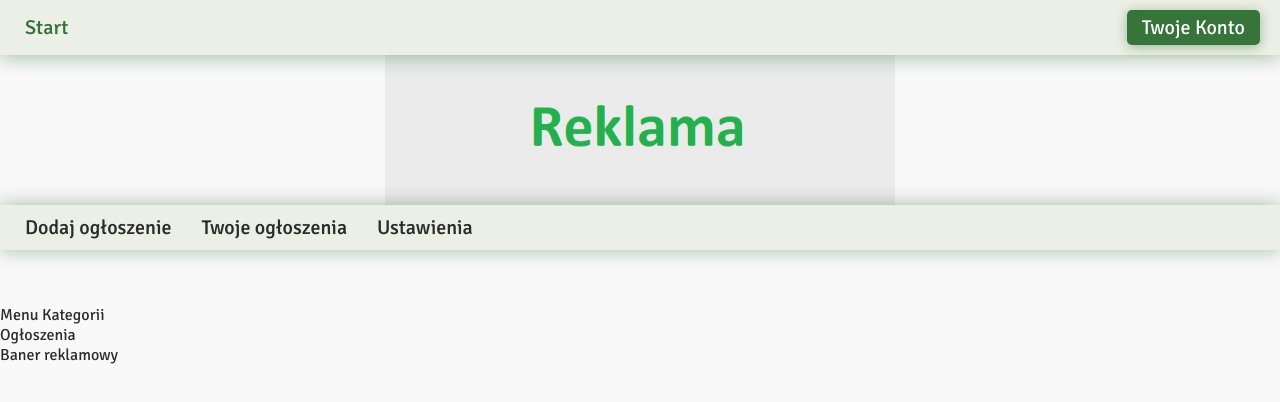
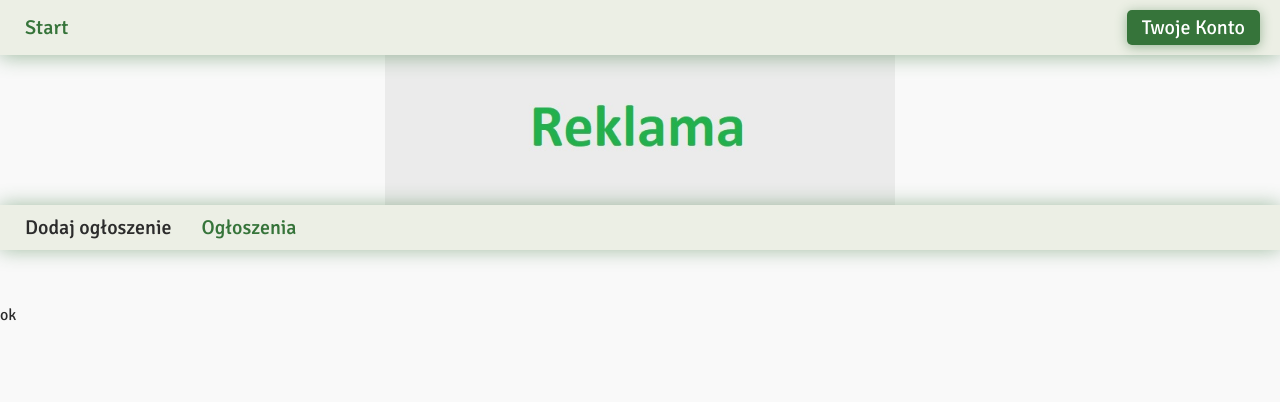
Before and after one commit to Paullina26/advertising_service, a React (Create React App) app in the folder client/: page / in a window 1280 px wide. Shown: the top 402 px of the page. Built offline with nearby package versions, Linux system fonts and the light colour scheme.

Commit message:
change navigate, fixed rotes

```diff
--- a/client/src/App.js
+++ b/client/src/App.js
@@ -5,8 +5,6 @@ import { GlobalStyle } from 'styles/GlobalStyle.style';
 import Layout from 'templates/Layout';
 import RoutesComponent from 'routes';
 import GlobalProvider from 'utils/GlobalContext';
-import LayoutUserPanel from 'templates/LayoutUserPanel';
-import Banner from 'components/Banners/Banner';
 
 function App() {
   return (
@@ -15,7 +13,6 @@ function App() {
         <GlobalStyle />
         <GlobalProvider>
           <Layout>
-            {/* <Banner /> */}
             <RoutesComponent />
           </Layout>
         </GlobalProvider>
--- a/client/src/components/Form/Login.js
+++ b/client/src/components/Form/Login.js
@@ -27,11 +27,21 @@ const Login = () => {
         password: password,
       }),
     })
-      .then(response => response.json())
+      .then(response => {
+        console.log(response.status);
+        if (response.status === 404) {
+          console.log('pokaz komunikat');
+          // https://www.npmjs.com/package/react-toastify
+          //nie mam takigo użytkownika
+          throw new Error('No user');
+        } else {
+          return response.json();
+        }
+      })
       .then(data => {
         localStorage.setItem('TOKEN', data.token);
-        console.log(data);
         setIsLogin(true);
+        setError(StatusMessage.loginOk);
         return navigate('/');
       })
       .catch(err => {
@@ -41,7 +51,6 @@ const Login = () => {
 
   const handleSubmit = event => {
     sendLoginDataToServer();
-    setError(StatusMessage.loginOk);
     event.preventDefault();
   };
 
--- a/client/src/components/Navigation/NavigationUserPanel.js
+++ b/client/src/components/Navigation/NavigationPanel.js
@@ -2,10 +2,14 @@ import { useContext } from 'react';
 import { GlobalContext } from 'utils/GlobalContext';
 import { useNavigate } from 'react-router-dom';
 import { Container, StyledLink } from 'styles/Navigation.style';
+import { useLocation } from 'react-router-dom';
 
 const NavigationUserPanel = () => {
+  const location = useLocation();
+  console.log(location);
   const { isLogin, setIsLogin } = useContext(GlobalContext);
   const navigate = useNavigate();
+
   const navItemsUserPanel = [
     {
       to: '/userPanel/addAnnouncement',
@@ -15,15 +19,28 @@ const NavigationUserPanel = () => {
       to: '/userPanel/userAnnouncement',
       name: 'Twoje ogłoszenia',
     },
-
     {
-      to: '/userPanel/settings',
+      to: '/userPanel',
       name: 'Ustawienia',
     },
   ];
 
-  const navItemRender = navItemsUserPanel.map(item => {
-    // if (!item.isVisible) return null;
+  const navItemsHomePage = [
+    {
+      to: '/addAnnouncement',
+      name: 'Dodaj ogłoszenie',
+    },
+    {
+      to: '/',
+      name: 'Ogłoszenia',
+    },
+  ];
+
+  const navItemRender = (
+    navItemsUserPanel.some(navItem => navItem.to === location.pathname)
+      ? navItemsUserPanel
+      : navItemsHomePage
+  ).map(item => {
     return (
       <StyledLink key={item.name} to={item.to}>
         {item.name}
--- a/client/src/pages/Home.js
+++ b/client/src/pages/Home.js
@@ -1,9 +1,10 @@
+
 export const HomePage = () => {
   return (
     <>
-      <p>Menu Kategorii</p>
-      <p>Ogłoszenia</p>
-      <p>Baner reklamowy</p>
+      <div>
+        <p>ok</p>
+      </div>
     </>
   );
 };
--- a/client/src/pages/UserPanel.js
+++ b/client/src/pages/UserPanel.js
@@ -1,5 +1,5 @@
 import { useContext } from 'react';
-import { BrowserRouter as Router, Routes, Route, Outlet } from 'react-router-dom';
+import { BrowserRouter as Outlet } from 'react-router-dom';
 import LayoutUserPanel from 'templates/LayoutUserPanel';
 import { GlobalContext } from 'utils/GlobalContext';
 
--- a/client/src/routes/index.js
+++ b/client/src/routes/index.js
@@ -14,7 +14,9 @@ const RoutesComponent = () => {
   const { isLogin } = useContext(GlobalContext);
   return (
     <Routes>
-      <Route exact path='/' element={<HomePage />} />
+      <Route exact path='/' element={<HomePage />}/>
+      <Route path='addAnnouncement' element={<AddAnnouncement />} />
+
       {!isLogin && (
         <>
           <Route path='/registration' element={<Registration />} />
@@ -27,7 +29,7 @@ const RoutesComponent = () => {
           <Route path='/userPanel' element={<UserPanel />}>
             <Route path='addAnnouncement' element={<AddAnnouncement />} />
             <Route path='userAnnouncement' element={<UserAnnouncement />} />
-            <Route path='settings' element={<Settings />} />
+            <Route path='/userPanel' element={<Settings />} />
           </Route>
         </>
       )}
--- a/client/src/templates/Layout.js
+++ b/client/src/templates/Layout.js
@@ -1,7 +1,7 @@
 import Navigation from 'components/Navigation/Navigation';
 import styled from 'styled-components';
 import Banner from 'components/Banners/Banner';
-import NavigationUserPanel from 'components/Navigation/NavigationUserPanel';
+import NavigationPanel from 'components/Navigation/NavigationPanel';
 
 export const Container = styled.div`
   width: 100vw;
@@ -13,7 +13,7 @@ const Layout = props => {
     <>
       <Navigation />
       <Banner />
-      <NavigationUserPanel />
+      <NavigationPanel />
       <Container>{props.children}</Container>
     </>
   );
--- a/client/src/templates/LayoutUserPanel.js
+++ b/client/src/templates/LayoutUserPanel.js
@@ -1,5 +1,4 @@
 import styled from 'styled-components';
-import NavigationUserPanel from 'components/Navigation/NavigationUserPanel';
 
 export const Container = styled.div`
   width: 95vw;
@@ -10,7 +9,6 @@ export const Container = styled.div`
 const LayoutUserPanel = props => {
   return (
     <>
-      <NavigationUserPanel />
       <Container>{props.children}</Container>
     </>
   );
--- a/client/src/utils/GlobalContext.js
+++ b/client/src/utils/GlobalContext.js
@@ -11,7 +11,6 @@ export const GlobalContext = createContext({
 
 const GlobalProvider = ({ children }) => {
   const location = useLocation();
-  console.log(location);
   const [isLoading, setIsLoading] = useState(false);
   const [isLogin, setIsLogin] = useState(false);
 
@@ -34,7 +33,6 @@ const GlobalProvider = ({ children }) => {
     })
       .then(response => response.json())
       .then(data => {
-        // console.log({ data });
         if (data.name) {
           setIsLogin(true);
         }
```
Also changed, not shown: 1 other file (tests, documents, lock files or other folders).
